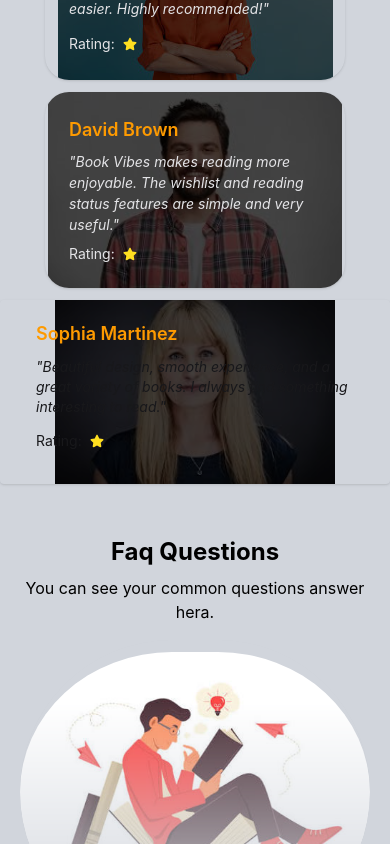
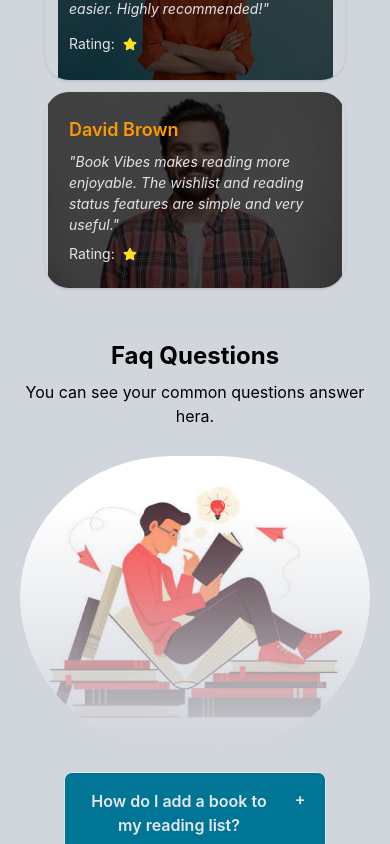
Before and after one commit to Tazim212/react-boi-poka, a React (Vite) app: page / in a window 390 px wide. Shown: the part 1162-2006 px from the top of the page. Built offline with nearby package versions, Linux system fonts and the light colour scheme; no server answers.

Commit message:
solved some responsive problem

```diff
--- a/src/Components/UserReviews/UserReviews.jsx
+++ b/src/Components/UserReviews/UserReviews.jsx
@@ -17,7 +17,7 @@
 
             {/* ------------------ review-1 -------------- */}
 
-            <div className="grid grid-cols-1 md:grid-cols-2 lg:grid-cols-3 xl:grid-cols-4 gap-3 justify-items-center md:justify-evenly md:items-baseline py-3">
+            <div className="grid grid-cols-1 md:grid-cols-3 gap-3 justify-items-center md:justify-evenly md:items-baseline py-3">
 
                 <div className="card w-75 image-full shadow-sm rounded-3xl">
                     <figure>
@@ -63,19 +63,19 @@
                 </div>
                 {/* ------------------ review-4 -------------- */}
 
-                <div className="card h-46 image-full shadow-sm rounded">
+                {/* <div className="card h-46 image-full shadow-sm rounded">
                     <figure>
                         <img
                             src={person4}
                             className='w-70'
                             alt="Shoes" />
                     </figure>
-                    <div className="relative top-5 px-9">
+                    <div className="relative top-5 justify-items-center px-18 md:px-12 lg:px-6">
                         <h2 className="card-title text-amber-500">Sophia Martinez</h2>
                         <p className="italic text-sm text-ellipsis pt-2.5">"Beautiful design, smooth experience, and a great variety of books. I always find something interesting to read."</p>
                         <p className='flex items-center gap-2 pt-3.5 text-sm'>Rating: <span className='text-yellow-300'><FaStar></FaStar></span> </p>
                     </div>
-                </div>
+                </div> */}
 
             </div>
         </div>
```
